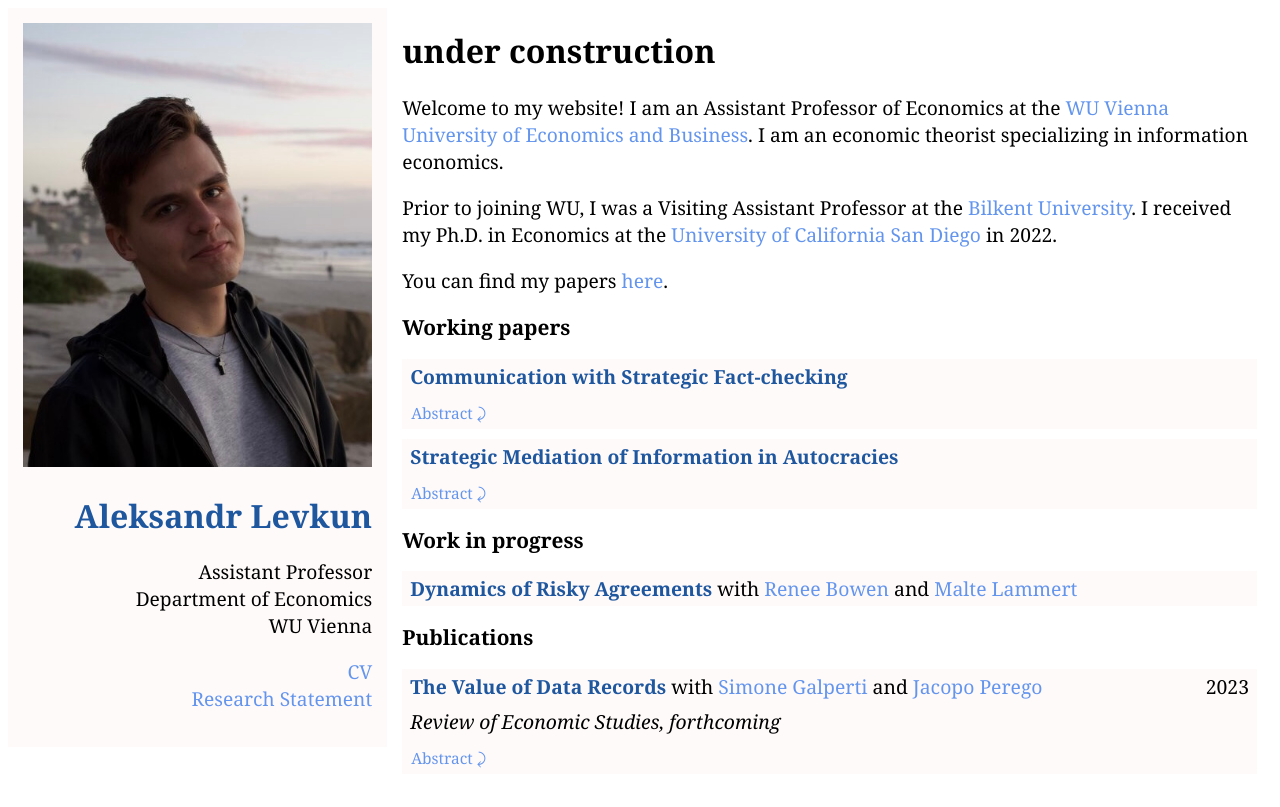
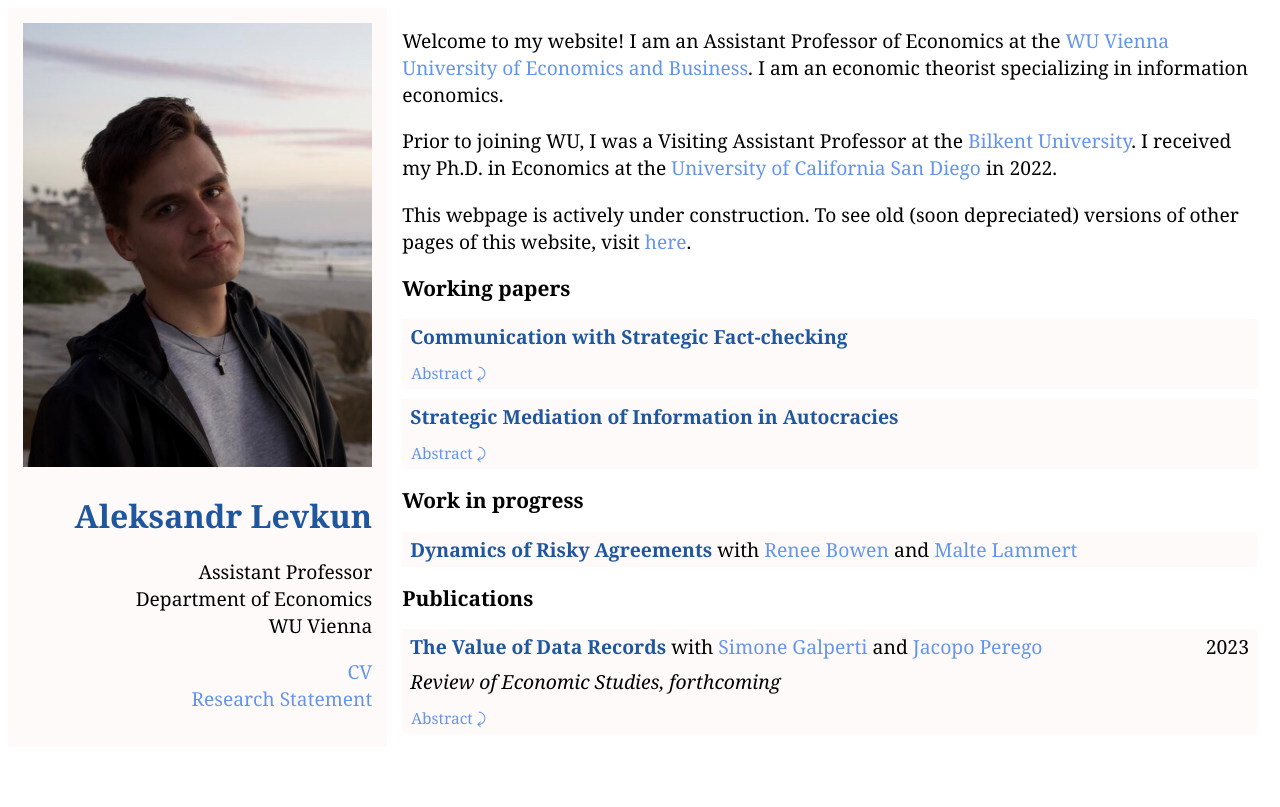
Before and after one commit to alevkun/alevkun.github.io, a Jekyll site: the page built from index.html, in a window 1280 px wide. Shown: the top 807 px of the page. Built offline with Jekyll 4.4.1, drawn with Linux system fonts in a browser that asks for light colours.

Commit message:
Update index.html

```diff
--- a/index.html
+++ b/index.html
@@ -13,12 +13,11 @@ title: Aleksandr Levkun
 	<a href="https://alevkun.github.io/assets/pdf/research_levkun.pdf">Research Statement</a> </p>
   </div>
   <div class="main">
-    <h1> under construction </h1>
     <p>Welcome to my website! I am an Assistant Professor of Economics at the <a href="https://www.wu.ac.at/en/">WU Vienna University of Economics and Business</a>.
 	    I am an economic theorist specializing in information economics.</p>
 	<p>Prior to joining WU, I was a Visiting Assistant Professor at the <a href="https://w3.bilkent.edu.tr/bilkent/">Bilkent University</a>. I received my Ph.D. in Economics at
 	    the <a href="https://www.ucsd.edu/">University of California San Diego</a> in 2022. </p>
-    <p> You can find my papers <a href="https://alevkun.github.io/research/">here</a>. </p>
+    <p> This webpage is actively under construction. To see old (soon depreciated) versions of other pages of this website, visit <a href="https://alevkun.github.io/research/">here</a>. </p>
     <h2> Working papers </h2>
 
     <table style="width:100%;margin-bottom:10px;">
```
